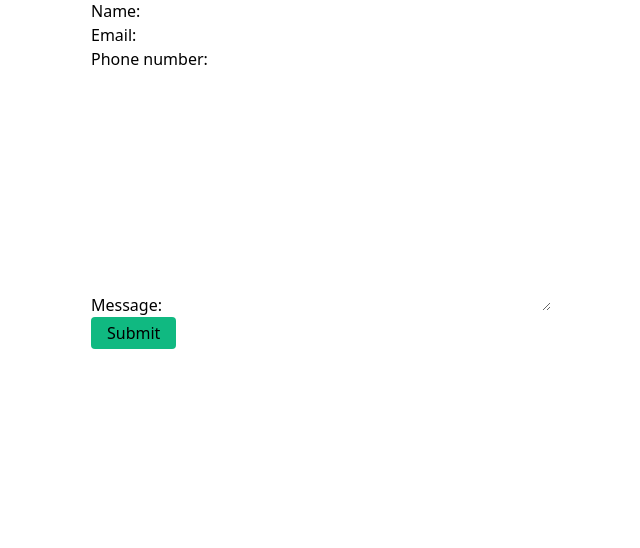
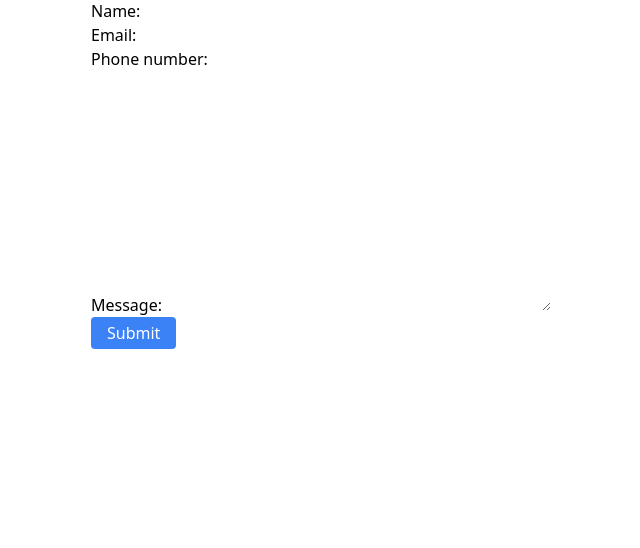
Before and after one commit to ZanderCoding/Portfo_Django, a Django app: page /contact/ in a window 1280 px wide. Shown: the part 138-686 px from the top of the page, without its empty margins (293-933 px from the left). Run offline with Django 4.2, Linux system fonts and the light colour scheme; some libraries are stand-ins or nearby versions.

Commit message:
Changed contact page subbmit button

```diff
--- a/portfo/templates/portfo/contact.html
+++ b/portfo/templates/portfo/contact.html
@@ -11,6 +11,6 @@
     <form method="POST" action="{% url 'contact' %}" class="max-w-lg mx-auto mt-1 " enctype="multipart/form-data">
         {% csrf_token %}
         {{ form|crispy }}
-        <input class="bg-green-500 px-4 py-1 rounded hover:cursor-pointer hover:bg-green-600" type="submit" value="Submit">
+        <input class="bg-blue-500 text-white py-1 px-4 rounded hover:bg-blue-600" type="submit" value="Submit">
     </form>
 {% endblock content %}
--- a/portfo/templates/portfo/project_detail.html
+++ b/portfo/templates/portfo/project_detail.html
@@ -27,7 +27,7 @@
         </div>
 
         <div class="flex items-center space-x-4">
-            <a href="{{ project.source_code }}" target="_blank" rel="noopener noreferrer"class="bg-blue-500 text-white py-2 px-4 rounded hover:bg-blue-600">Source Code</a>
+            <a href="{{ project.source_code }}" target="_blank" rel="noopener noreferrer" class="bg-blue-500 text-white py-2 px-4 rounded hover:bg-blue-600">Source Code</a>
             <!-- Add other buttons as needed -->
         </div>
     </div>
```
